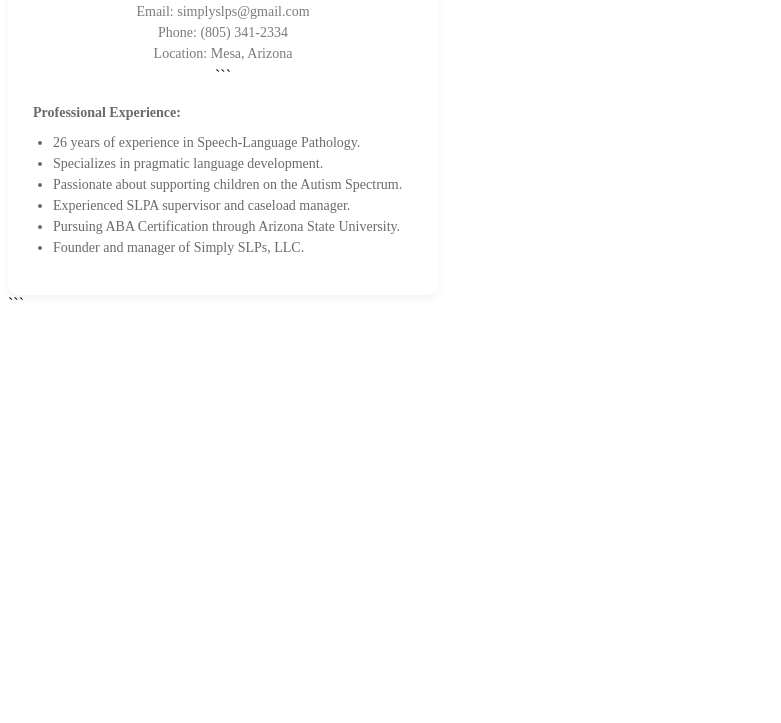
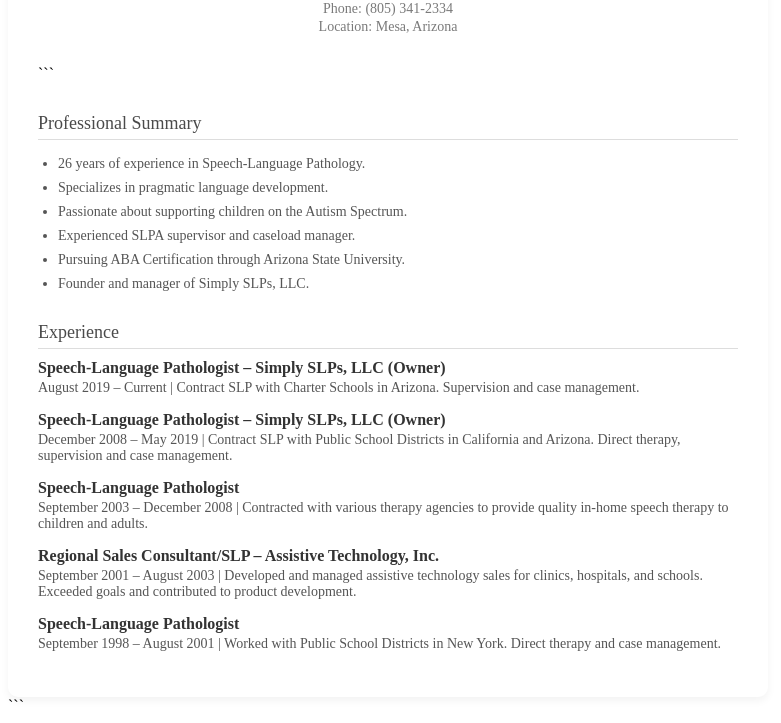
Before and after one commit to peteslp/pete-slp, a plain HTML site: page index.html in a window 1280 px wide. Shown: the part 247-970 px from the top of the page, without its empty margins (0-781 px from the left). Before the commit the page ends 800 px from the top, so only its background shows below. Drawn offline with Linux system fonts and the light colour scheme.

Commit message:
Add files via upload
with resume data

````diff
--- a/index.html
+++ b/index.html
@@ -4,7 +4,7 @@
 <head>
     <meta charset="UTF-8">
     <meta name="viewport" content="width=device-width, initial-scale=1.0">
-    <title>Pete O'Rourke Business Card</title>
+    <title>Pete O'Rourke Resume</title>
     <style>
         @import url('https://fonts.googleapis.com/css2?family=Roboto:wght@300;400&display=swap');
 
@@ -13,53 +13,18 @@
         font-family: 'Roboto', sans-serif;
         display: flex;
         justify-content: center;
-        align-items: center;
-        height: 100vh;
+        align-items: flex-start;
+        padding: 40px;
+        background-color: #f5f1eb;
         margin: 0;
-        background-color: #f5f1eb;
     }
 
     .card {
         background-color: #ffffff;
-        padding: 25px;
+        padding: 30px;
         box-shadow: 0 4px 8px rgba(0,0,0,0.05);
         border-radius: 10px;
-        text-align: center;
-        width: 380px;
-    }
-
-    .name {
-        font-size: 26px;
-        font-weight: 300;
-        color: #6a6a6a;
-        margin-bottom: 10px;
-    }
-
-    .title {
-        font-size: 18px;
-        color: #9e9e9e;
-        margin-bottom: 20px;
-    }
-
-    .contact {
-        font-size: 14px;
-        color: #7a7a7a;
-        margin-bottom: 5px;
-    }
-
-    .experience {
-        text-align: left;
-        margin-top: 20px;
-        font-size: 14px;
-        color: #6a6a6a;
-    }
-
-    .experience ul {
-        padding-left: 20px;
-    }
-
-    .experience li {
-        margin-bottom: 5px;
+        width: 700px;
     }
 
     .profile-img {
@@ -69,22 +34,82 @@
         object-fit: cover;
         margin-bottom: 15px;
     }
+
+    .header {
+        text-align: center;
+        margin-bottom: 30px;
+    }
+
+    .name {
+        font-size: 28px;
+        font-weight: 300;
+        color: #6a6a6a;
+    }
+
+    .title {
+        font-size: 18px;
+        color: #9e9e9e;
+    }
+
+    .contact {
+        font-size: 14px;
+        color: #7a7a7a;
+        margin: 2px 0;
+    }
+
+    .section-title {
+        font-size: 18px;
+        font-weight: 400;
+        margin-top: 30px;
+        margin-bottom: 10px;
+        color: #4a4a4a;
+        border-bottom: 1px solid #ddd;
+        padding-bottom: 5px;
+    }
+
+    .section ul {
+        padding-left: 20px;
+    }
+
+    .section li {
+        margin-bottom: 8px;
+        font-size: 14px;
+        color: #555;
+    }
+
+    .resume-entry {
+        margin-bottom: 15px;
+    }
+
+    .resume-entry h4 {
+        margin: 0;
+        font-size: 16px;
+        color: #333;
+    }
+
+    .resume-entry p {
+        margin: 3px 0 0 0;
+        font-size: 14px;
+        color: #555;
+    }
 </style>
 ```
 
 </head>
 <body>
     <div class="card">
+        <div class="header">
             <img src="https://i.imgur.com/FPHkGm1.jpeg" alt="Pete O'Rourke" class="profile-img">
             <div class="name">Pete O'Rourke, M.S., CCC-SLP</div>
             <div class="title">Speech-Language Pathologist</div>
             <div class="contact">Email: simplyslps@gmail.com</div>
             <div class="contact">Phone: (805) 341-2334</div>
             <div class="contact">Location: Mesa, Arizona</div>
+        </div>
 
 ```
-    <div class="experience">
-        <strong>Professional Experience:</strong>
+    <div class="section">
+        <div class="section-title">Professional Summary</div>
         <ul>
             <li>26 years of experience in Speech-Language Pathology.</li>
             <li>Specializes in pragmatic language development.</li>
@@ -94,6 +119,35 @@
             <li>Founder and manager of Simply SLPs, LLC.</li>
         </ul>
     </div>
+
+    <div class="section">
+        <div class="section-title">Experience</div>
+
+        <div class="resume-entry">
+            <h4>Speech-Language Pathologist – Simply SLPs, LLC (Owner)</h4>
+            <p>August 2019 – Current | Contract SLP with Charter Schools in Arizona. Supervision and case management.</p>
+        </div>
+
+        <div class="resume-entry">
+            <h4>Speech-Language Pathologist – Simply SLPs, LLC (Owner)</h4>
+            <p>December 2008 – May 2019 | Contract SLP with Public School Districts in California and Arizona. Direct therapy, supervision and case management.</p>
+        </div>
+
+        <div class="resume-entry">
+            <h4>Speech-Language Pathologist</h4>
+            <p>September 2003 – December 2008 | Contracted with various therapy agencies to provide quality in-home speech therapy to children and adults.</p>
+        </div>
+
+        <div class="resume-entry">
+            <h4>Regional Sales Consultant/SLP – Assistive Technology, Inc.</h4>
+            <p>September 2001 – August 2003 | Developed and managed assistive technology sales for clinics, hospitals, and schools. Exceeded goals and contributed to product development.</p>
+        </div>
+
+        <div class="resume-entry">
+            <h4>Speech-Language Pathologist</h4>
+            <p>September 1998 – August 2001 | Worked with Public School Districts in New York. Direct therapy and case management.</p>
+        </div>
+    </div>
 </div>
 ```
 
````
Lines whose indentation alone changed are shown as unchanged.
